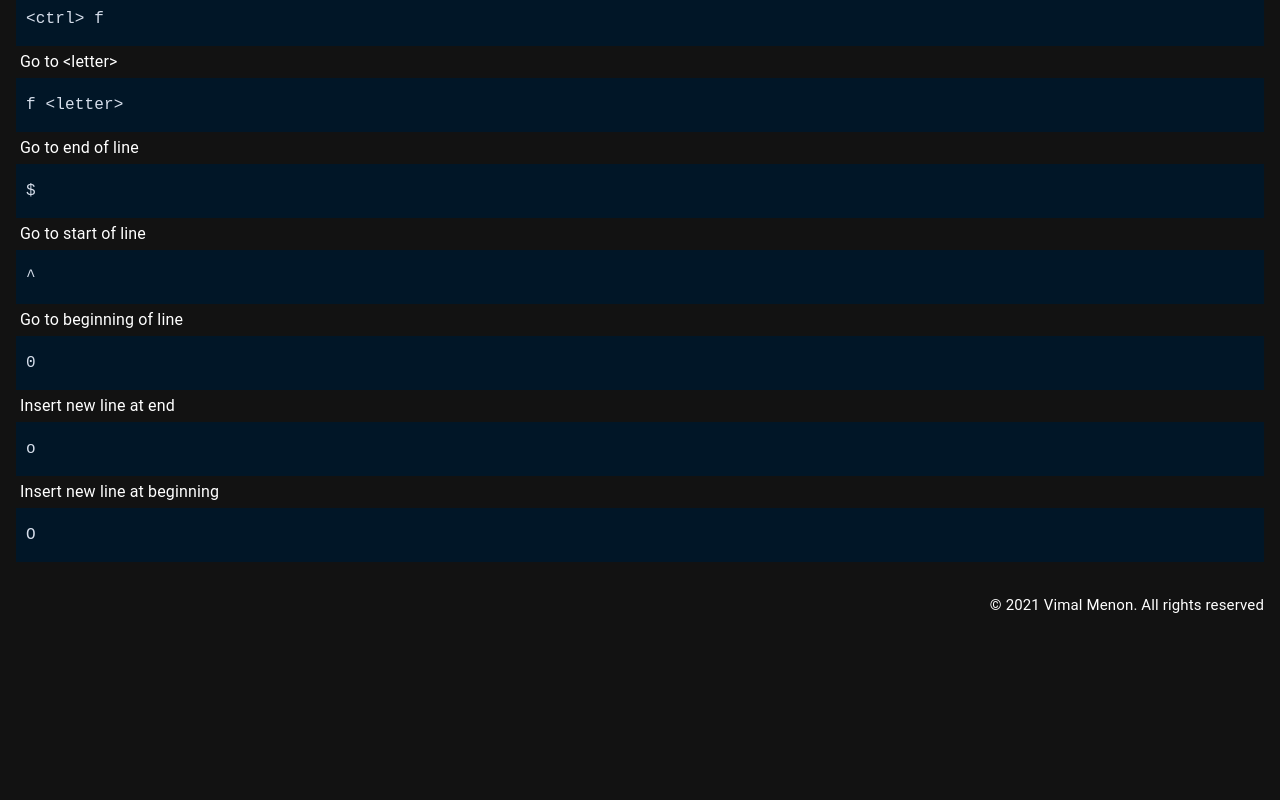
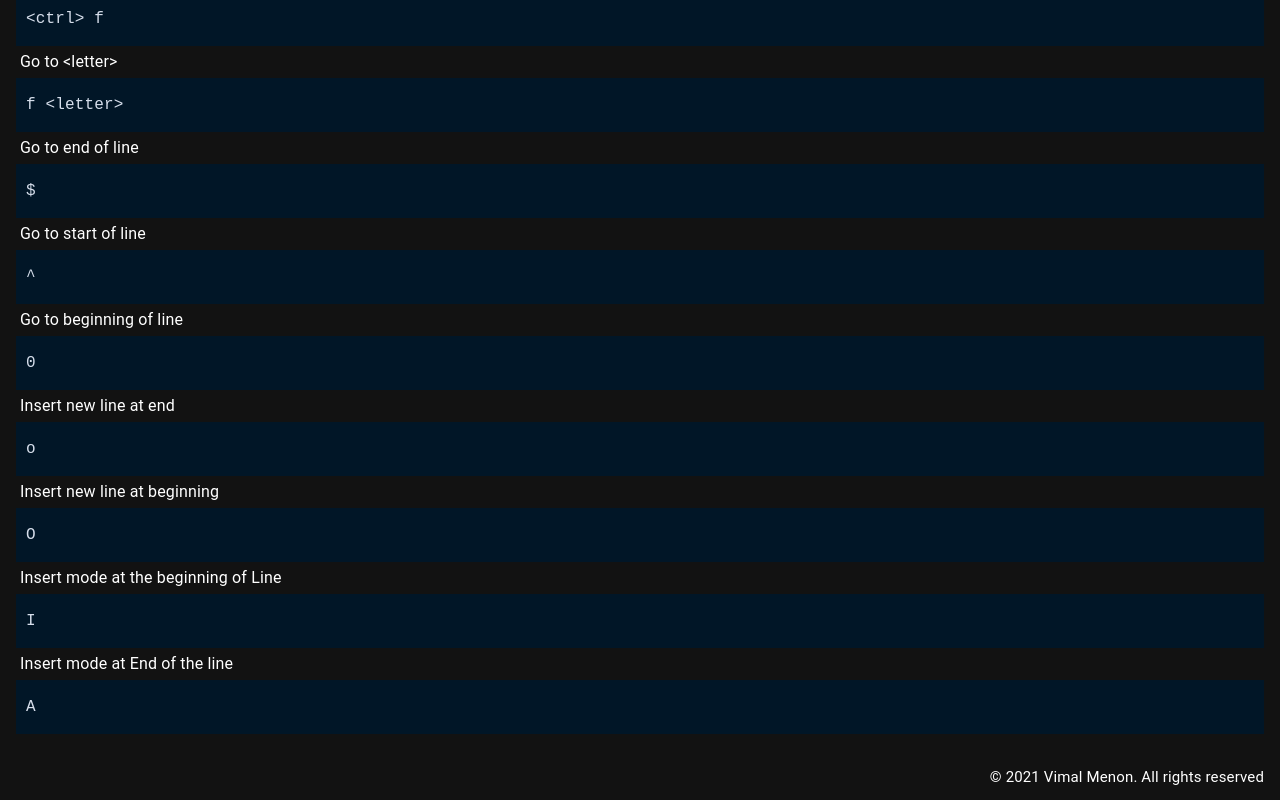
Before and after one commit to vimalmenon/frontend.vimalmenon.com, a Next.js app: page /vim in a window 1280 px wide. Shown: the part 2896-3696 px from the top of the page. Before the commit the page ends 3524 px from the top, so only its background shows below. Built offline with nearby package versions, Linux system fonts and the light colour scheme; what @mui/material-nextjs would draw is missing.

Commit message:
Added more msg

```diff
--- a/src/data/vimCommands.ts
+++ b/src/data/vimCommands.ts
@@ -196,4 +196,14 @@ export const VimCommands: ICommand[] = [
     command: 'O',
     language: 'bash',
   },
+  {
+    describe: 'Insert mode at the beginning of Line',
+    command: 'I',
+    language: 'bash',
+  },
+  {
+    describe: 'Insert mode at End of the line',
+    command: 'A',
+    language: 'bash',
+  },
 ];
```
